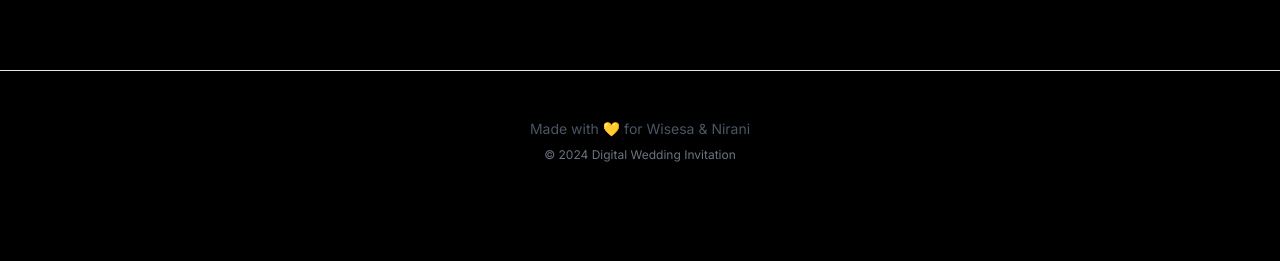
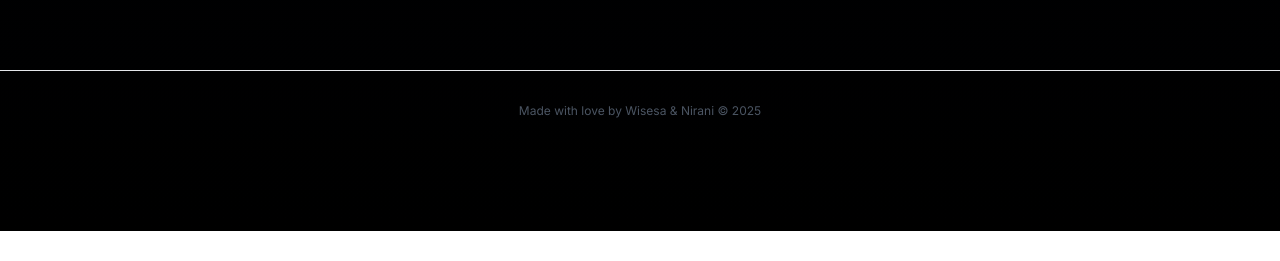
Before and after one commit to IgnatiusWisesa/digital-wedding-invitation-1, a React (Vite) app in the folder apps/web/: page / in a window 1280 px wide. Shown: the part 5943-6204 px from the top of the page. After the commit the page ends 6174 px from the top, so only its background shows below. Built offline with nearby package versions, Linux system fonts and the light colour scheme; no server answers.

Commit message:
feat: Update footer text to 'Made with love by Wisesa & Nirani © 2025' and reduce size

```diff
--- a/apps/web/src/App.tsx
+++ b/apps/web/src/App.tsx
@@ -72,12 +72,9 @@ function App() {
             <WishesList />
 
             {/* Footer */}
-            <footer className="relative z-10 text-center py-12 mt-20 border-t border-accent-brown/20">
-                <p className="text-gray-600 text-sm">
-                    Made with 💛 for {weddingConfig.couple.groom.nickname} & {weddingConfig.couple.bride.nickname}
-                </p>
-                <p className="text-gray-500 text-xs mt-2">
-                    © 2024 Digital Wedding Invitation
+            <footer className="relative z-10 text-center py-8 mt-20 border-t border-accent-brown/20">
+                <p className="text-gray-600 text-xs">
+                    Made with love by {weddingConfig.couple.groom.nickname} & {weddingConfig.couple.bride.nickname} © 2025
                 </p>
             </footer>
         </div>
```
